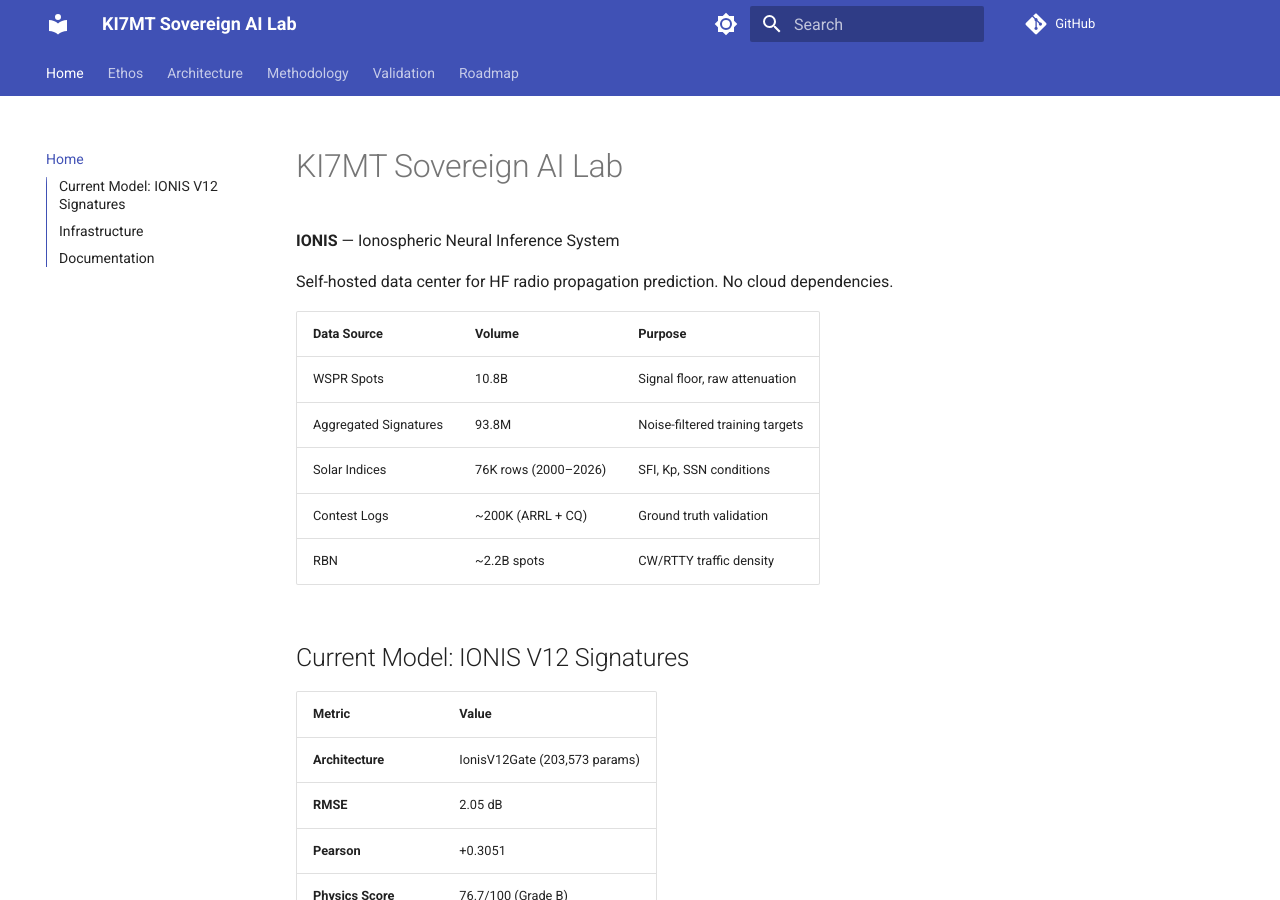
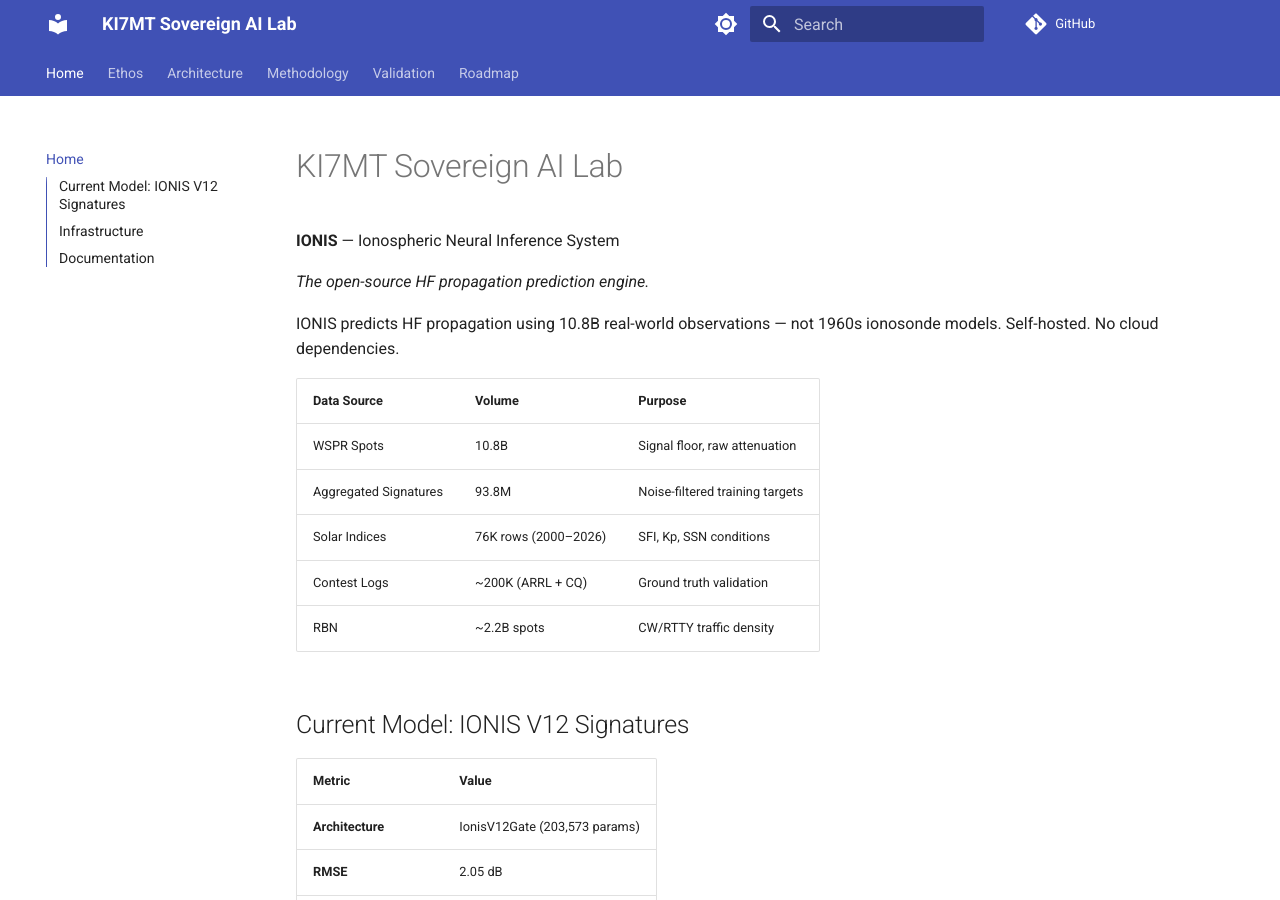
Before and after one commit to IONIS-AI/ionis-docs, an MkDocs documentation site: the page built from docs/index.md, in a window 1280 px wide and 900 px high. Built offline with MkDocs 1.6.1 and Material for MkDocs 9.7.7, drawn with Linux system fonts in a browser that asks for light colours; comment, search, counter and statistics services are not loaded.

Commit message:
Add HF propagation positioning and tagline
- site_description: "HF Propagation Prediction powered by Neural Networks"
- Index tagline: "The open-source HF propagation prediction engine"
- Contrast with 1960s ionosonde models (VOACAP)

SEO: connects IONIS with HF propagation searches

Co-Authored-By: Claude Opus 4.5 <noreply@anthropic.com>

```diff
--- a/docs/index.md
+++ b/docs/index.md
@@ -2,7 +2,9 @@
 
 **IONIS** — Ionospheric Neural Inference System
 
-Self-hosted data center for HF radio propagation prediction. No cloud dependencies.
+*The open-source HF propagation prediction engine.*
+
+IONIS predicts HF propagation using 10.8B real-world observations — not 1960s ionosonde models. Self-hosted. No cloud dependencies.
 
 | Data Source | Volume | Purpose |
 |-------------|--------|---------|
--- a/mkdocs.yml
+++ b/mkdocs.yml
@@ -1,5 +1,5 @@
 site_name: KI7MT Sovereign AI Lab
-site_description: IONIS — Ionospheric Neural Inference System Documentation
+site_description: IONIS — HF Propagation Prediction powered by Neural Networks and Real-World Data
 site_author: Greg Beam, KI7MT
 repo_url: https://github.com/KI7MT/ki7mt-ai-lab-docs
 
```
